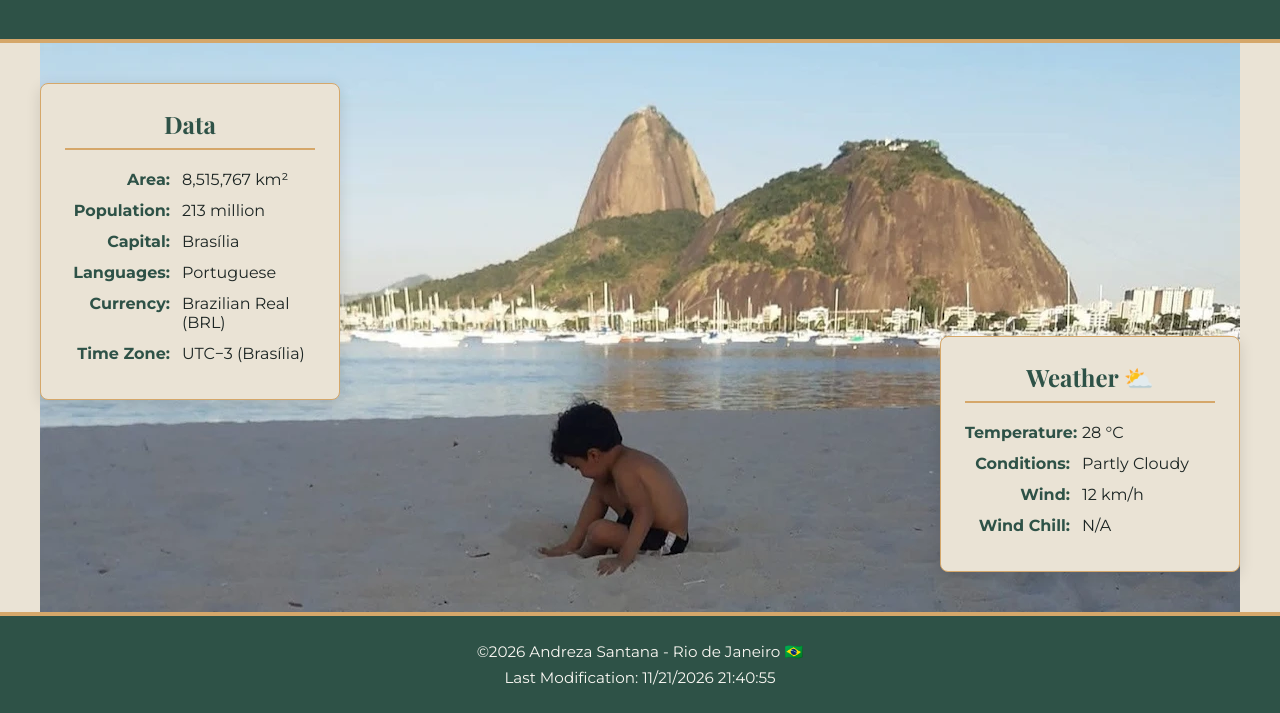
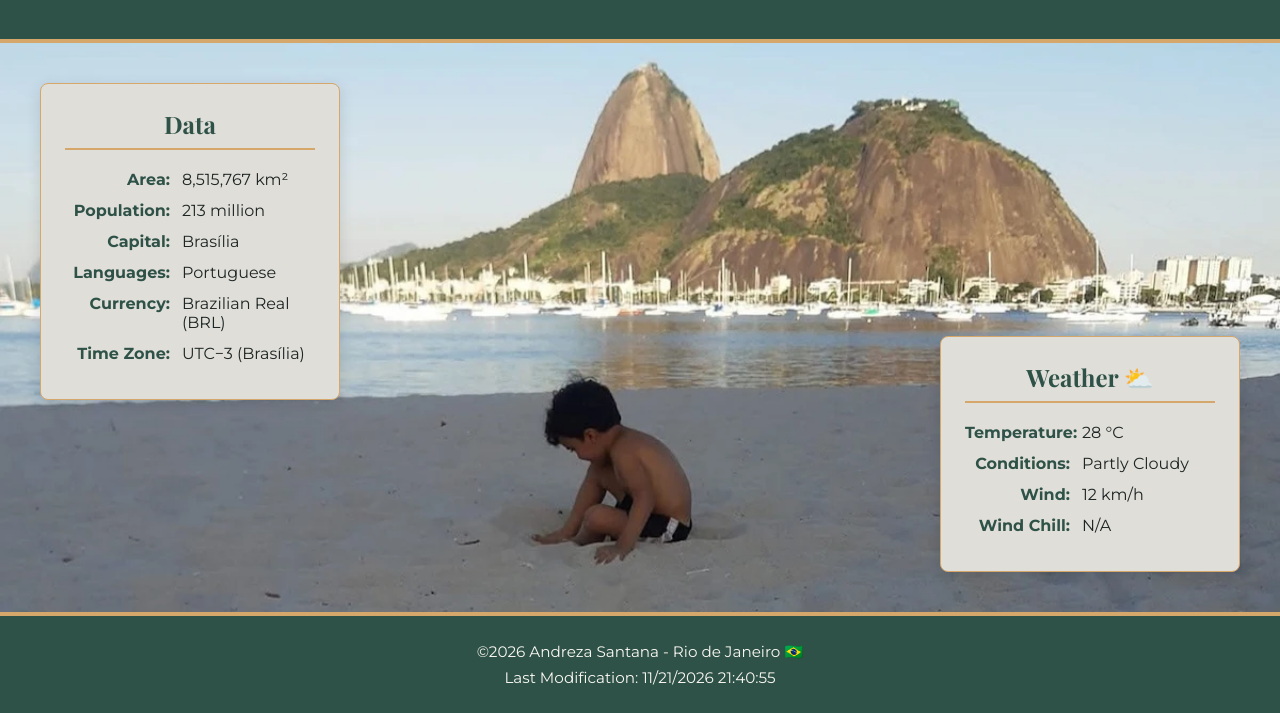
Before and after one commit to andrezajur-hash/wdd131, a plain HTML site: page place.html in a window 1280 px wide. Shown: the part 87-800 px from the top of the page. Drawn offline with nearby package versions, Linux system fonts and the light colour scheme.

Commit message:
Save current Brazil page layout

```diff
--- a/styles/place.css
+++ b/styles/place.css
@@ -1,6 +1,6 @@
 :root {
     --header-footer-bg: #2E5247;
-    --card-bg: #EAE3D5;
+    --card-bg: #e0ded9;
     --accent-color: #D5A76A;
     --text-dark: #1D2624;
     --text-light: #FAF8F3;
@@ -131,11 +131,18 @@ footer p {
         justify-content: center;
     }
 
-    .hero img {
-        width: 100%;
-        height: 100%;
-        max-width: 100%;
-        max-height: 100%;
-        object-fit: cover;
-    }
+    .hero picture {
+    display: block;
+    width: 100%;
+    height: 100%;
 }
+
+.hero img {
+    display: block;
+    width: 100%;
+    height: 100%;
+    object-fit: cover;
+
+    object-position: center 60%;
+}
+}
```
Also changed, not shown: place.html (+0 -6 lines), styles/place-large.css (line endings or trailing spaces).
